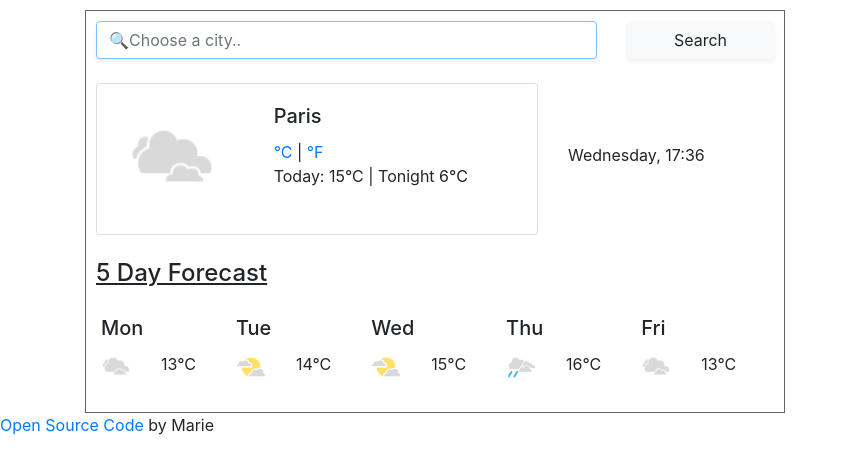
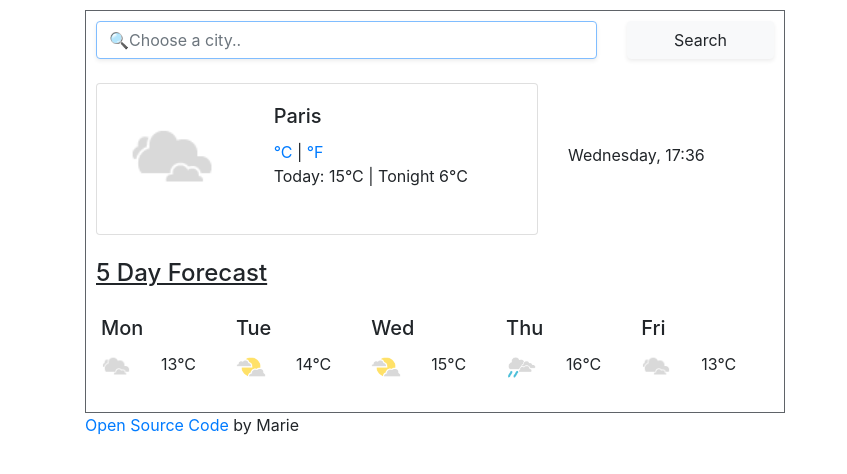
Before and after one commit to marielautenschlaeger/my-weather-app, a plain HTML site: page index.html in a window 1280 px wide. Shown: the whole page, without its empty margins (0-847 px from the left). Drawn offline with nearby package versions, Linux system fonts and the light colour scheme; no server answers.

Commit message:
style changes

```diff
--- a/index.html
+++ b/index.html
@@ -120,10 +120,14 @@
                 </div>
             </div>
         </div>
+        <span>
+            <a href="https://github.com/marielautenschlaeger/my-weather-app">Open Source Code
+            </a>
+            by Marie</span>
     </div>
+
     </div>
-<a href="https://github.com/marielautenschlaeger/my-weather-app" class="githublink">Open Source Code </Code></a>
-<span> by Marie</span>
+
     <script src="src/index.js"></script>
 
 
```
